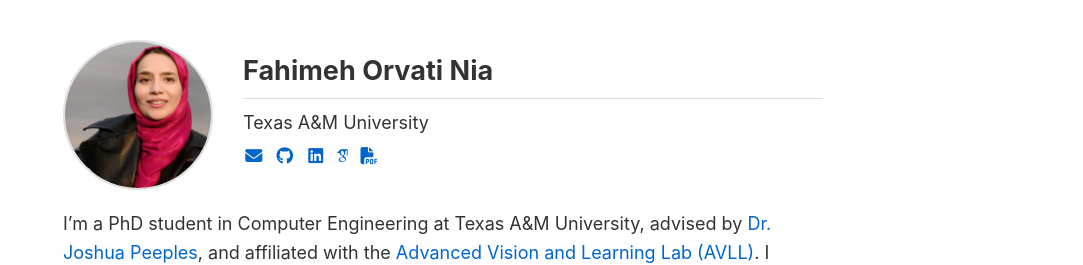
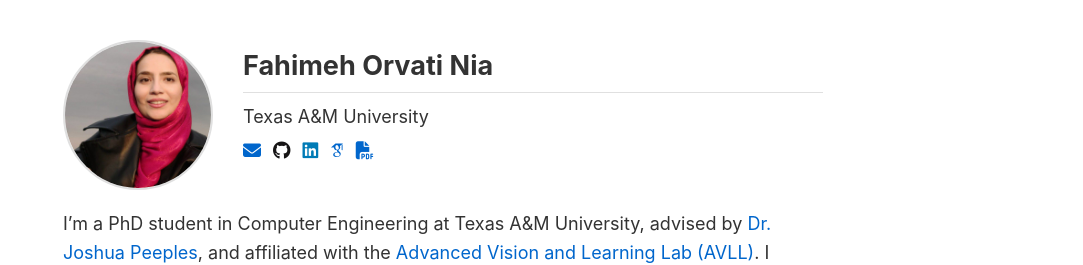
Before and after one commit to fahimehorvatinia/fahimehorvatinia.github.io, a Jekyll site: the page built from index.md, in a window 1280 px wide. Shown: the top 265 px of the page, without its empty margins (197-1280 px from the left). Built offline with Jekyll 4.4.1, drawn with Linux system fonts in a browser that asks for light colours; some web fonts are replaced.

Commit message:
Style contact icons using AcademicPages social-icons

```diff
--- a/index.md
+++ b/index.md
@@ -13,13 +13,33 @@ sidebar: false
   <div style="flex: 1;">
     <h2 style="margin-top: 0; margin-bottom: 10px;">Fahimeh Orvati Nia</h2>
     <p style="margin: 5px 0;">Texas A&M University</p>
-    <p style="margin: 5px 0; font-size: 0.95em;">
-      <a href="mailto:fahimehorvatinia@tamu.edu" aria-label="Email" title="Email"><i class="fas fa-fw fa-envelope" aria-hidden="true"></i></a>&nbsp;
-      <a href="https://github.com/fahimehorvatinia" aria-label="GitHub" title="GitHub"><i class="fab fa-fw fa-github" aria-hidden="true"></i></a>&nbsp;
-      <a href="https://www.linkedin.com/in/fahimeh-orvati-nia-40b727392/" aria-label="LinkedIn" title="LinkedIn"><i class="fab fa-fw fa-linkedin" aria-hidden="true"></i></a>&nbsp;
-      <a href="https://scholar.google.com/citations?hl=en&user=NI_iB4sAAAAJ" aria-label="Google Scholar" title="Google Scholar"><i class="ai ai-google-scholar" aria-hidden="true"></i></a>&nbsp;
-      <a href="{{ '/files/Fahimeh_Orvati_Nia_CV.pdf' | relative_url }}" aria-label="CV (PDF)" title="CV (PDF)"><i class="fas fa-fw fa-file-pdf" aria-hidden="true"></i></a>
-    </p>
+    <ul class="social-icons" style="margin: 5px 0; padding: 0; list-style: none; display: flex; gap: 12px; align-items: center;">
+      <li>
+        <a href="mailto:fahimehorvatinia@tamu.edu" aria-label="Email" title="Email">
+          <i class="fas fa-envelope" aria-hidden="true"></i><span class="sr-only">Email</span>
+        </a>
+      </li>
+      <li>
+        <a href="https://github.com/fahimehorvatinia" aria-label="GitHub" title="GitHub">
+          <i class="fab fa-github" aria-hidden="true"></i><span class="sr-only">GitHub</span>
+        </a>
+      </li>
+      <li>
+        <a href="https://www.linkedin.com/in/fahimeh-orvati-nia-40b727392/" aria-label="LinkedIn" title="LinkedIn">
+          <i class="fab fa-linkedin" aria-hidden="true"></i><span class="sr-only">LinkedIn</span>
+        </a>
+      </li>
+      <li>
+        <a href="https://scholar.google.com/citations?hl=en&user=NI_iB4sAAAAJ" aria-label="Google Scholar" title="Google Scholar">
+          <i class="ai ai-google-scholar" aria-hidden="true"></i><span class="sr-only">Google Scholar</span>
+        </a>
+      </li>
+      <li>
+        <a href="{{ '/files/Fahimeh_Orvati_Nia_CV.pdf' | relative_url }}" aria-label="CV (PDF)" title="CV (PDF)">
+          <i class="far fa-file-pdf" aria-hidden="true"></i><span class="sr-only">CV (PDF)</span>
+        </a>
+      </li>
+    </ul>
   </div>
 </div>
 
```
